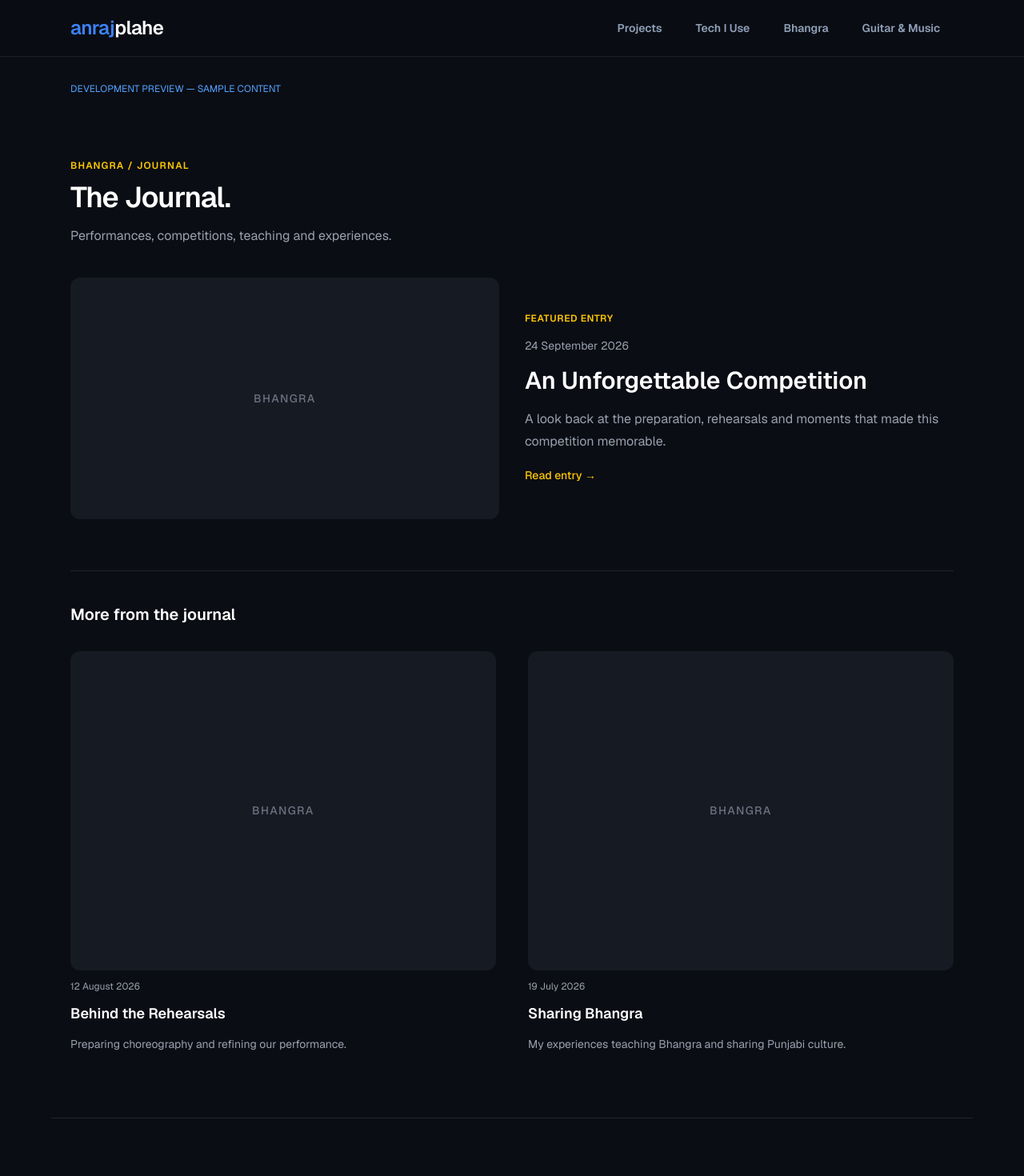
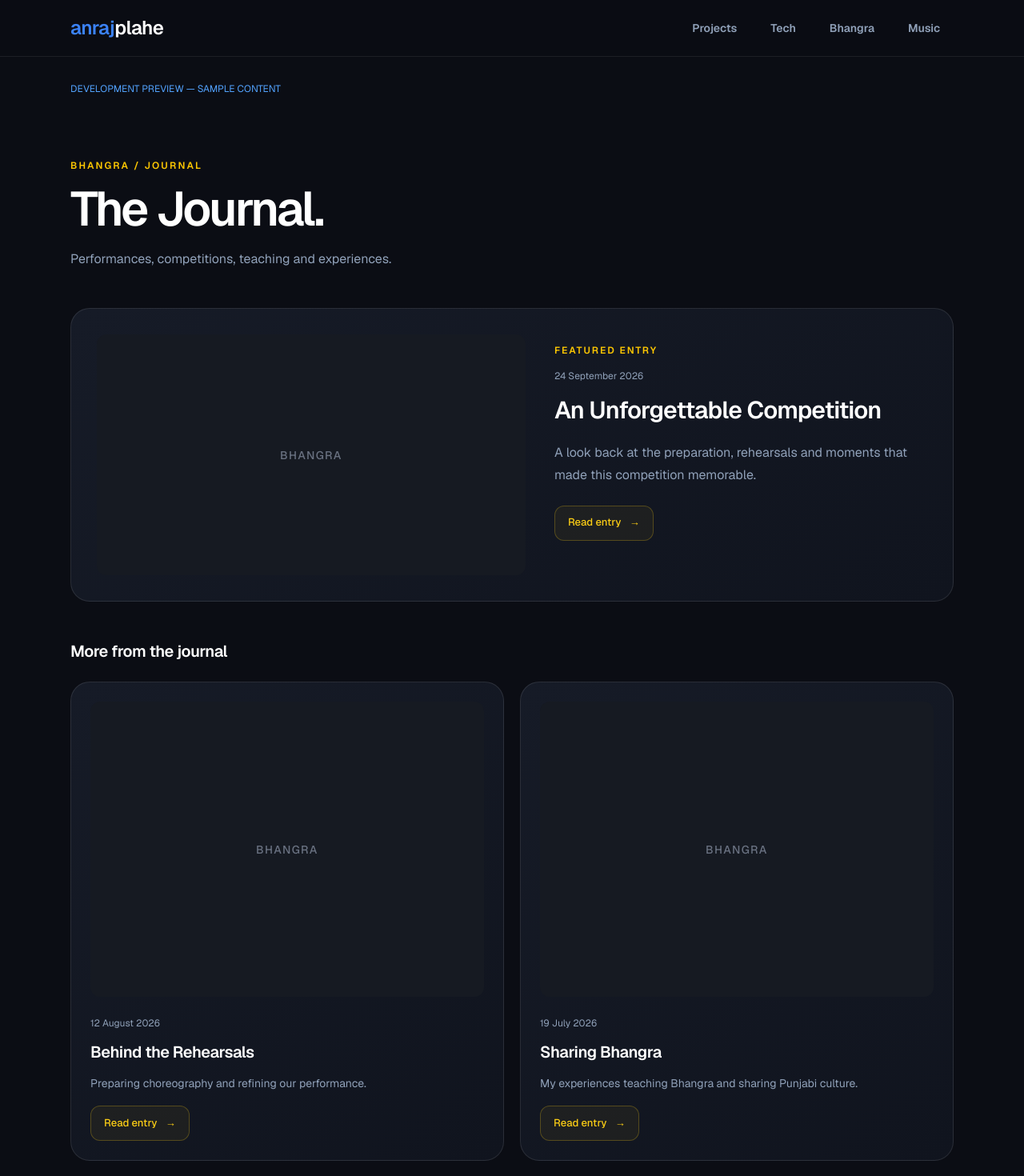
Before and after one commit to anrajplahe/anraj-website, a Next.js app: page /journal-preview in a window 1280 px wide. Shown: the top 1470 px of the page at 80% size. Built offline with nearby package versions, Linux system fonts and the light colour scheme.

Commit message:
Journal UI Improvements

```diff
--- a/src/app/(site)/music/journal/page.tsx
+++ b/src/app/(site)/music/journal/page.tsx
@@ -1,12 +1,12 @@
 
 import type { Metadata } from "next";
-import Link from "next/link";
+import ActionLink from "@/components/ActionLink";
 import { Suspense } from "react";
 
 import PublishedJournal from "@/components/journal/PublishedJournal";
 
 export const metadata: Metadata = {
-  title: "Guitar & Music Journal",
+  title: "Music Journal",
   description:
     "My guitar recordings, musical projects and experiences.",
   alternates: {
@@ -18,12 +18,9 @@ export default function MusicJournalPage() {
   return (
     <main className="min-h-screen flex-1 bg-[#0B0D14] text-white">
       <div className="mx-auto max-w-6xl px-4 pt-12 sm:px-6 sm:pt-16">
-        <Link
-          href="/music"
-          className="text-sm text-pink-400 transition-colors hover:text-pink-300"
-        >
-          ← Back to Guitar & Music
-        </Link>
+        <ActionLink href="/music" accent="pink" arrow="back">
+          Back to Music
+        </ActionLink>
       </div>
 
       <Suspense
--- a/src/app/(site)/music/page.tsx
+++ b/src/app/(site)/music/page.tsx
@@ -10,7 +10,7 @@ import { Suspense } from "react";
 import PublishedJournal from "@/components/journal/PublishedJournal";
 
 export const metadata: Metadata = {
-  title: "Guitar & Music",
+  title: "Music",
   description:
     "A little insight into my interests in guitar, music production and the gear I use.",
   alternates: {
@@ -97,7 +97,7 @@ export default function MusicPage() {
 
         {/* Page Introduction */}
         <h1 className="music-heading text-5xl font-semibold tracking-[-0.05em] text-pink-400 sm:text-6xl md:text-7xl">
-          Guitar & Music
+          Music
         </h1>
 
         <div className="music-introduction mt-8 max-w-2xl space-y-5 text-base leading-relaxed text-slate-400 sm:text-lg">
--- a/src/app/(site)/page.tsx
+++ b/src/app/(site)/page.tsx
@@ -28,7 +28,7 @@ const interests = [
     href: "/bhangra",
   },
   {
-    title: "Guitar & Music",
+    title: "Music",
     description: "Guitars, sounds and random musings.",
     symbol: "♫",
     colour: "text-pink-400",
--- a/src/app/globals.css
+++ b/src/app/globals.css
@@ -481,3 +481,84 @@ body {
   .journal-preview-link { transition: none; }
   .journal-preview-card:hover { transform: none; }
 }
+
+/* Full journals and reading pages; existing preview rules remain unchanged. */
+.journal-full { color: white; }
+.journal-article-bhangra { --article-accent: 250 204 21; }
+.journal-article-music { --article-accent: 244 114 182; }
+.journal-article { overflow-wrap: anywhere; }
+.journal-article-back,
+.journal-article-category { color: rgb(var(--article-accent)); }
+.journal-article-back:hover {
+  border-color: rgb(var(--article-accent) / 35%);
+  background: rgb(var(--article-accent) / 5%);
+}
+.journal-article a:focus-visible {
+  outline: 2px solid rgb(var(--article-accent));
+  outline-offset: 4px;
+}
+.journal-article-prose { line-height: 1.9; }
+.journal-article-prose p { margin-bottom: 1.5rem; line-height: 1.9; }
+.journal-article-prose ul,
+.journal-article-prose ol { margin-block: 1.5rem; line-height: 1.9; }
+.journal-article-prose li > p { margin-bottom: 0; }
+.journal-article-prose li::marker { color: rgb(var(--article-accent) / 75%); }
+.journal-article-prose strong { color: #f1f5f9; font-weight: 600; }
+.journal-article-prose > div > :last-child { margin-bottom: 0; }
+.journal-article-media { min-width: 0; }
+.journal-article-image { transition: outline-color 200ms ease; }
+@keyframes journal-reading-enter {
+  from { opacity: 0; transform: translateY(10px); }
+  to { opacity: 1; transform: translateY(0); }
+}
+@media (prefers-reduced-motion: no-preference) {
+  .journal-full-intro,
+  .journal-article-heading,
+  .journal-article-prose { animation: journal-reading-enter 650ms cubic-bezier(0.2, 0.7, 0.3, 1) backwards; }
+  .journal-article-prose { animation-delay: 100ms; }
+}
+@media (prefers-reduced-motion: reduce) {
+  .journal-article-back,
+  .journal-article-image { transition: none; }
+}
+
+/* Semantic navigation controls; independent of card and media interactions. */
+.action-link[data-accent="yellow"] { --action-accent: 250 204 21; }
+.action-link[data-accent="pink"] { --action-accent: 244 114 182; }
+.action-link[data-accent="blue"] { --action-accent: 59 130 246; }
+.action-link[data-accent="green"] { --action-accent: 34 197 94; }
+.action-link[data-accent="violet"] { --action-accent: 192 132 252; }
+.action-link {
+  display: inline-flex;
+  min-height: 44px;
+  max-width: 100%;
+  align-items: center;
+  justify-content: center;
+  gap: 0.65rem;
+  padding: 0.625rem 1rem;
+  border: 1px solid rgb(var(--action-accent) / 25%);
+  border-radius: 0.75rem;
+  background: rgb(var(--action-accent) / 5%);
+  color: rgb(var(--action-accent));
+  font-size: 0.8125rem;
+  font-weight: 500;
+  line-height: 1.4;
+  text-decoration: none;
+  transition: background-color 220ms ease, border-color 220ms ease, color 220ms ease;
+}
+.action-link-label { display: inline-flex; align-items: center; gap: 0.5rem; min-width: 0; }
+.action-link-arrow { display: inline-block; flex-shrink: 0; transition: transform 220ms ease; }
+.action-link[data-tone="quiet"] { border-color: rgb(var(--action-accent) / 15%); background: rgb(var(--action-accent) / 2%); }
+.action-link[data-tone="neutral"] { border-color: rgb(255 255 255 / 12%); background: rgb(255 255 255 / 3%); color: #cbd5e1; font-size: 0.75rem; padding-inline: 0.75rem; }
+.action-link:focus-visible { outline: 2px solid rgb(var(--action-accent)); outline-offset: 4px; }
+@media (hover: hover) {
+  .action-link:hover { border-color: rgb(var(--action-accent) / 45%); background: rgb(var(--action-accent) / 9%); color: rgb(var(--action-accent)); }
+  .action-link:hover .action-link-arrow { transform: translateX(2px); }
+  .action-link[data-arrow="back"]:hover .action-link-arrow { transform: translateX(-2px); }
+  .action-link[data-arrow="diagonal"]:hover .action-link-arrow { transform: translate(2px, -2px); }
+}
+@media (prefers-reduced-motion: reduce) {
+  .action-link,
+  .action-link-arrow { transition: none; }
+  .action-link[data-arrow]:hover .action-link-arrow { transform: none; }
+}
--- /dev/null
+++ b/src/components/ActionLink.tsx
@@ -0,0 +1,39 @@
+import Link from "next/link";
+import type { AnchorHTMLAttributes, ReactNode } from "react";
+
+type Props = Omit<AnchorHTMLAttributes<HTMLAnchorElement>, "href" | "children"> & {
+  href: string;
+  children: ReactNode;
+  accent?: "yellow" | "pink" | "blue" | "green" | "violet";
+  arrow?: "back" | "forward" | "diagonal";
+  external?: boolean;
+  tone?: "accent" | "quiet" | "neutral";
+};
+
+export default function ActionLink({
+  href,
+  children,
+  accent = "blue",
+  arrow = "forward",
+  external = false,
+  tone = "accent",
+  className = "",
+  ...props
+}: Props) {
+  const arrowIcon = <span aria-hidden="true" className="action-link-arrow">{arrow === "back" ? "←" : arrow === "diagonal" ? "↗" : "→"}</span>;
+  const content = <>{arrow === "back" && arrowIcon}<span className="action-link-label">{children}</span>{arrow !== "back" && arrowIcon}</>;
+  const shared = {
+    ...props,
+    href,
+    className: `action-link ${className}`,
+    "data-accent": accent,
+    "data-arrow": arrow,
+    "data-tone": tone,
+  };
+
+  return external ? (
+    <a {...shared} target="_blank" rel="noopener noreferrer">{content}</a>
+  ) : (
+    <Link {...shared}>{content}</Link>
+  );
+}
--- a/src/components/Navbar.tsx
+++ b/src/components/Navbar.tsx
@@ -14,7 +14,7 @@ const sections = [
     hoverStyle: "hover:border-violet-400/30 hover:bg-violet-400/10 hover:text-violet-400",
   },
   {
-    title: "Tech I Use",
+    title: "Tech",
     href: "/tech",
     activeStyle: "border-green-500/40 bg-green-500/10 text-green-500",
     hoverStyle: "hover:border-green-500/30 hover:bg-green-500/10 hover:text-green-500",
@@ -26,7 +26,7 @@ const sections = [
     hoverStyle: "hover:border-yellow-400/30 hover:bg-yellow-400/10 hover:text-yellow-400",
   },
   {
-    title: "Guitar & Music",
+    title: "Music",
     href: "/music",
     activeStyle: "border-pink-400/40 bg-pink-400/10 text-pink-400",
     hoverStyle: "hover:border-pink-400/30 hover:bg-pink-400/10 hover:text-pink-400",
--- a/src/components/journal/JournalArticle.tsx
+++ b/src/components/journal/JournalArticle.tsx
@@ -1,6 +1,6 @@
 
 import Image from "next/image";
-import Link from "next/link";
+import ActionLink from "@/components/ActionLink";
 import { notFound } from "next/navigation";
 import type { ReactNode } from "react";
 import type { JSONContent } from "@tiptap/core";
@@ -153,53 +153,50 @@ export default async function JournalArticle({
   }).format(new Date(`${entry.date}T12:00:00Z`));
 
   return (
-    <article className="mx-auto max-w-4xl px-4 py-12 text-white sm:px-6 sm:py-20">
-      <Link
-        href={`/${category}/journal`}
-        className={
-            category === "bhangra"
-            ? "text-sm text-yellow-400 hover:text-yellow-300"
-            : "text-sm text-pink-400 hover:text-pink-300"
-        }
-        >
-        ← Back to journal
-      </Link>
+    <article className={`journal-article ${category === "bhangra" ? "journal-article-bhangra" : "journal-article-music"} mx-auto max-w-5xl px-4 py-12 text-white sm:px-6 sm:py-20`}>
+      <ActionLink href={`/${category}/journal`} accent={category === "bhangra" ? "yellow" : "pink"} arrow="back">
+        Back to journal
+      </ActionLink>
 
-      <header className="mt-12 mb-12">
-        <p className="mb-4 text-sm text-gray-400">
+      <header className="journal-article-heading mx-auto mb-12 mt-10 max-w-3xl border-b border-white/10 pb-10 sm:mb-14 sm:mt-12 sm:pb-12">
+        <p className="journal-article-category mb-5 text-xs font-semibold uppercase tracking-[0.18em]">{category === "bhangra" ? "Bhangra" : "Music"} / Journal</p>
+        <time dateTime={entry.date} className="mb-5 block text-sm text-slate-400">
           {formattedDate}
-        </p>
+        </time>
 
-        <h1 className="text-3xl font-bold tracking-tight sm:text-5xl">
+        <h1 className="break-words text-4xl font-semibold leading-[1.1] tracking-[-0.045em] sm:text-5xl md:text-6xl">
           {entry.title || "Journal entry"}
         </h1>
       </header>
 
-      <div className="max-w-none text-base text-gray-300 sm:text-lg">
+      <div className="journal-article-prose mx-auto max-w-[42rem] text-base text-slate-300 sm:text-lg">
         {renderNode(entry.content as JSONContent, 0, category)}
       </div>
 
       {entry.media.length > 0 && (
         <section
           aria-label="Photos and videos"
-          className="mt-12 space-y-10 border-t border-white/10 pt-10"
+          className="journal-article-media mt-14 space-y-10 border-t border-white/10 pt-10 sm:mt-16 sm:space-y-12 sm:pt-12"
         >
-          {entry.media.map((item, index) => {
+          {entry.media.map((item) => {
             if (item.type === "image") {
               return (
-                <figure key={item.id} className="space-y-3">
+                <figure key={item.id} className="space-y-4">
+                  <a href={item.url} target="_blank" rel="noopener noreferrer" className="journal-article-image block rounded-2xl" aria-label={item.altText ? `Open full-size image: ${item.altText}` : "Open full-size image"}>
                   <Image
                     src={item.url}
                     alt={item.altText ?? ""}
                     width={1600}
                     height={1000}
                     unoptimized
-                    sizes="(max-width: 768px) 100vw, 896px"
-                    className="h-auto max-h-[75vh] w-full rounded-xl bg-[#161A22] object-contain"
+                    sizes="(max-width: 1024px) 100vw, 976px"
+                    className="h-auto max-h-[85vh] w-full rounded-2xl border border-white/[0.08] bg-[#10141e] object-contain"
                   />
 
+                  </a>
+
                   {item.caption && (
-                    <figcaption className="text-center text-sm text-gray-400">
+                    <figcaption className="mx-auto max-w-2xl px-2 text-center text-sm leading-relaxed text-slate-400">
                       {item.caption}
                     </figcaption>
                   )}
@@ -212,7 +209,7 @@ export default async function JournalArticle({
             return (
                 <div
                 key={item.id}
-                className="mx-auto w-full max-w-2xl"
+                className="mx-auto w-full min-w-0 max-w-3xl rounded-2xl border border-white/[0.08] bg-white/[0.02] p-3 sm:p-5"
                 >
                 <SocialEmbed
                     url={item.url}
--- a/src/components/journal/JournalListing.tsx
+++ b/src/components/journal/JournalListing.tsx
@@ -1,5 +1,6 @@
 
 import Link from "next/link";
+import ActionLink from "@/components/ActionLink";
 import JournalReveal from "@/components/journal/JournalReveal";
 import JournalMediaPreview from "@/components/journal/JournalMediaPreview";
 
@@ -55,10 +56,6 @@ export default function JournalListing({
     ? "text-yellow-400"
     : "text-pink-400";
 
-  const hoverText = isBhangra
-    ? "group-hover:text-yellow-400"
-    : "group-hover:text-pink-400";
-
   const journalUrl = `/${category}/journal`;
 
   const visibleEntries = isPreview
@@ -73,7 +70,7 @@ export default function JournalListing({
       )
     : [];
 
-  // The full-journal branch below deliberately retains its original markup.
+  // Landing-page preview markup stays independent of the full journal.
   if (isPreview) {
     return (
       <section className={`journal-preview ${isBhangra ? "journal-preview-bhangra" : "journal-preview-music"} ${embedded ? "mt-20 border-t border-white/[0.08] pt-12 sm:mt-24" : "mx-auto max-w-6xl px-4 py-12 sm:px-6 sm:py-20"}`}>
@@ -85,9 +82,9 @@ export default function JournalListing({
               {isBhangra ? "Performances, competitions, teaching and experiences." : "Guitar, recordings, gear and everything musical."}
             </p>
           </div>
-          <Link href={journalUrl} className="journal-preview-link inline-flex min-h-11 items-center gap-2 rounded-lg text-sm font-medium">
-            View all entries <span aria-hidden="true">↗</span>
-          </Link>
+          <ActionLink href={journalUrl} accent={isBhangra ? "yellow" : "pink"} arrow="diagonal" tone="quiet">
+                    View all entries
+                  </ActionLink>
         </div>
 
         {!featured ? (
@@ -106,9 +103,9 @@ export default function JournalListing({
                     <Link href={`/${category}/${featured.id}`} className="journal-preview-title rounded-md">{featured.title || "Journal entry"}</Link>
                   </h3>
                   <p className="mt-5 break-words text-sm leading-7 text-slate-400 sm:text-base">{featured.excerpt}</p>
-                  <Link href={`/${category}/${featured.id}`} className="journal-preview-link mt-6 inline-flex min-h-11 items-center gap-3 rounded-lg text-sm font-medium">
-                    Read entry <span aria-hidden="true">→</span>
-                  </Link>
+                  <ActionLink href={`/${category}/${featured.id}`} accent={isBhangra ? "yellow" : "pink"} arrow="forward" className="mt-6">
+                    Read entry
+                  </ActionLink>
                 </div>
               </div>
             </JournalReveal>
@@ -126,9 +123,9 @@ export default function JournalListing({
                           <Link href={`/${category}/${entry.id}`} className="journal-preview-title rounded-md">{entry.title || "Journal entry"}</Link>
                         </h4>
                         <p className="mt-3 line-clamp-3 break-words text-sm leading-6 text-slate-400">{entry.excerpt}</p>
-                        <Link href={`/${category}/${entry.id}`} className="journal-preview-link mt-4 inline-flex min-h-11 items-center gap-2 rounded-lg text-xs font-medium">
-                          Read entry <span aria-hidden="true">→</span>
-                        </Link>
+                        <ActionLink href={`/${category}/${entry.id}`} accent={isBhangra ? "yellow" : "pink"} arrow="forward" className="mt-4">
+                    Read entry
+                  </ActionLink>
                       </div>
                     </JournalReveal>
                   ))}
@@ -138,159 +135,68 @@ export default function JournalListing({
           </>
         )}
         <div className="mt-8">
-          <Link href={journalUrl} className="journal-preview-link inline-flex min-h-11 items-center gap-3 rounded-full border border-white/15 px-5 py-3 text-sm font-medium transition-colors">
-            Explore the full journal <span aria-hidden="true">→</span>
-          </Link>
+          <ActionLink href={journalUrl} accent={isBhangra ? "yellow" : "pink"} arrow="forward">
+                    Explore the full journal
+                  </ActionLink>
         </div>
       </section>
     );
   }
 
   return (
-    <section
-      className={
-        embedded
-          ? "mt-16 border-t border-white/10 pt-12"
-          : "mx-auto max-w-6xl px-4 py-12 sm:px-6 sm:py-20"
-      }
-    >
-      {/* Journal heading */}
-      <div className="mb-10 flex flex-wrap items-end justify-between gap-4">
-        <div>
-          <p
-            className={`mb-3 text-xs font-semibold tracking-widest ${accentText}`}
-          >
-            {label} / JOURNAL
-          </p>
-
-          <h2 className="text-3xl font-semibold tracking-tight text-white sm:text-4xl">
-            The Journal.
-          </h2>
-
-          <p className="mt-4 max-w-2xl text-gray-400">
-            {isBhangra
-              ? "Performances, competitions, teaching and experiences."
-              : "Guitar, recordings, gear and everything musical."}
-          </p>
-        </div>
-
-        {isPreview && (
-          <Link
-            href={journalUrl}
-            className={`text-sm font-medium ${accentText} hover:underline`}
-          >
-            View all entries →
-          </Link>
-        )}
-      </div>
-
+    <section className={`journal-full ${isBhangra ? "journal-preview-bhangra" : "journal-preview-music"} ${embedded ? "mt-16 border-t border-white/10 pt-12" : "mx-auto max-w-6xl px-4 py-12 sm:px-6 sm:py-20"}`}>
+      <header className="journal-full-intro mb-10 sm:mb-12">
+        <p className={`text-xs font-semibold tracking-[0.18em] ${accentText}`}>{label} / JOURNAL</p>
+        <h1 className="mt-4 text-4xl font-semibold tracking-[-0.05em] text-white sm:text-5xl md:text-6xl">The Journal.</h1>
+        <p className="mt-5 max-w-xl text-base leading-relaxed text-slate-400">
+          {isBhangra ? "Performances, competitions, teaching and experiences." : "Guitar, recordings, gear and everything musical."}
+        </p>
+      </header>
       {!featured ? (
-        <p className="text-sm text-gray-400">
-          No journal entries yet.
-        </p>
+        <p className="rounded-2xl border border-white/10 bg-white/[0.02] p-6 text-sm text-slate-400">No journal entries yet.</p>
       ) : (
         <>
-          {/* Featured entry */}
-          <article className="grid min-w-0 items-center gap-8 md:grid-cols-2">
-            <JournalMediaPreview
-              key={featured.id}
-              entry={featured}
-              category={category}
-              label={label}
-              featured
-            />
-
-            <div className="min-w-0 space-y-4 break-words">
-              <p
-                className={`text-xs font-semibold uppercase tracking-wider ${accentText}`}
-              >
-                Featured entry
-              </p>
-
-              <p className="text-sm text-gray-400">
-                {formatDate(featured.date)}
-              </p>
-
-              <Link
-                href={`/${category}/${featured.id}`}
-                className="group block space-y-4"
-              >
-                <h3
-                  className={`text-2xl font-semibold text-white transition-colors ${hoverText} sm:text-3xl`}
-                >
-                  {featured.title || "Journal entry"}
-                </h3>
-
-                <p className="leading-7 text-gray-400">
-                  {featured.excerpt}
-                </p>
-
-                <span
-                  className={`inline-block text-sm font-medium ${accentText}`}
-                >
-                  Read entry →
-                </span>
-              </Link>
+          <JournalReveal category={category} index={0} featured>
+            <div className="grid min-w-0 items-start gap-7 lg:grid-cols-[1.15fr_1fr] lg:gap-9">
+              <div className="min-w-0">
+                <JournalMediaPreview key={featured.id} entry={featured} category={category} label={label} featured />
+              </div>
+              <div className="min-w-0 py-1 lg:py-3">
+                <p className={`text-xs font-semibold uppercase tracking-[0.16em] ${accentText}`}>Featured entry</p>
+                <time dateTime={featured.date} className="mt-4 block text-xs text-slate-400">{formatDate(featured.date)}</time>
+                <h2 className="mt-4 break-words text-2xl font-semibold leading-tight tracking-tight text-white sm:text-3xl">
+                  <Link href={`/${category}/${featured.id}`} className="journal-preview-title rounded-md">{featured.title || "Journal entry"}</Link>
+                </h2>
+                <p className="mt-5 break-words text-sm leading-7 text-slate-400 sm:text-base">{featured.excerpt}</p>
+                <ActionLink href={`/${category}/${featured.id}`} accent={isBhangra ? "yellow" : "pink"} arrow="forward" className="mt-6">
+                    Read entry
+                  </ActionLink>
+              </div>
             </div>
-          </article>
-
-          {/* Remaining entries */}
+          </JournalReveal>
           {remaining.length > 0 && (
-            <div className="mt-16 border-t border-white/10 pt-10">
-              <h3 className="mb-8 text-xl font-semibold text-white">
-                {isPreview
-                  ? "Recent entries"
-                  : "More from the journal"}
-              </h3>
-
-              <div className="grid min-w-0 gap-10 sm:grid-cols-2">
-                {remaining.map((entry) => (
-                  <article
-                    key={entry.id}
-                    className="min-w-0 space-y-3"
-                  >
-                    <JournalMediaPreview
-                      entry={entry}
-                      category={category}
-                      label={label}
-                    />
-
-                    <Link
-                      href={`/${category}/${entry.id}`}
-                      className="group block space-y-3 break-words"
-                    >
-                      <p className="text-xs text-gray-400">
-                        {formatDate(entry.date)}
-                      </p>
-
-                      <h4
-                        className={`text-lg font-semibold text-white transition-colors ${hoverText}`}
-                      >
-                        {entry.title || "Journal entry"}
-                      </h4>
-
-                      <p className="line-clamp-3 text-sm leading-6 text-gray-400">
-                        {entry.excerpt}
-                      </p>
-                    </Link>
-                  </article>
+            <section aria-label="More from the journal" className="mt-10 sm:mt-12">
+              <h2 className="mb-6 text-xl font-semibold tracking-tight text-white">More from the journal</h2>
+              <div className="grid min-w-0 items-start gap-5 md:grid-cols-2">
+                {remaining.map((entry, index) => (
+                  <JournalReveal key={entry.id} category={category} index={(index + 1) % 6}>
+                    <JournalMediaPreview entry={entry} category={category} label={label} />
+                    <div className="mt-5 min-w-0">
+                      <time dateTime={entry.date} className="text-xs text-slate-400">{formatDate(entry.date)}</time>
+                      <h3 className="mt-3 break-words text-lg font-semibold leading-snug tracking-tight text-white sm:text-xl">
+                        <Link href={`/${category}/${entry.id}`} className="journal-preview-title rounded-md">{entry.title || "Journal entry"}</Link>
+                      </h3>
+                      <p className="mt-3 line-clamp-3 break-words text-sm leading-6 text-slate-400">{entry.excerpt}</p>
+                      <ActionLink href={`/${category}/${entry.id}`} accent={isBhangra ? "yellow" : "pink"} arrow="forward" className="mt-4">
+                    Read entry
+                  </ActionLink>
+                    </div>
+                  </JournalReveal>
                 ))}
               </div>
-            </div>
+            </section>
           )}
         </>
-      )}
-
-      {/* Full journal link */}
-      {isPreview && (
-        <div className="mt-10">
-          <Link
-            href={journalUrl}
-            className={`inline-flex rounded-lg border border-white/20 px-5 py-3 text-sm font-medium transition-colors hover:border-white/50 ${accentText}`}
-          >
-            Explore the full journal →
-          </Link>
-        </div>
       )}
     </section>
   );
```
Also changed, not shown: src/app/(site)/bhangra/journal/page.tsx (+4 -7 lines), src/components/bhangra/CompetitionTimeline.tsx (+5 -4 lines).
